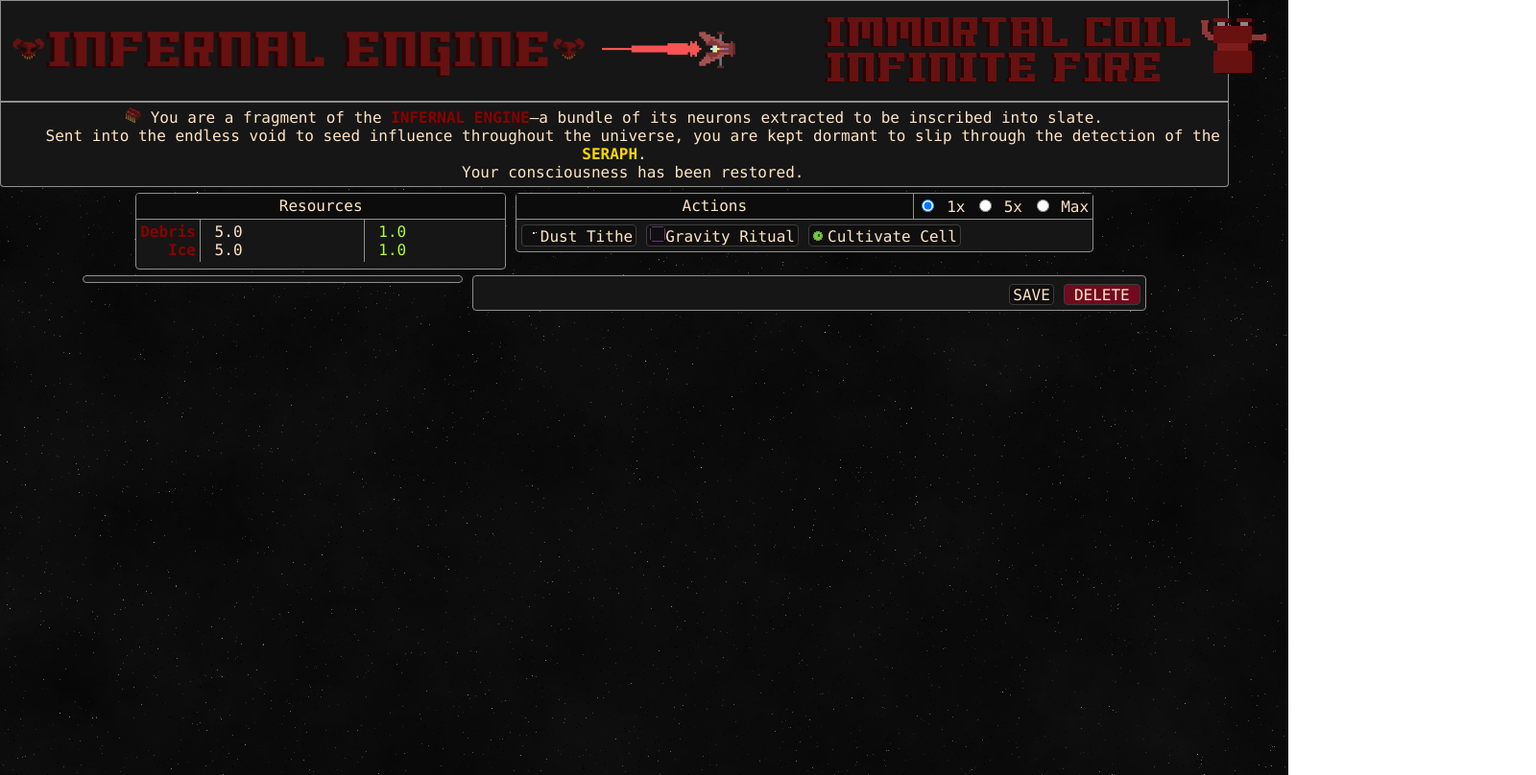
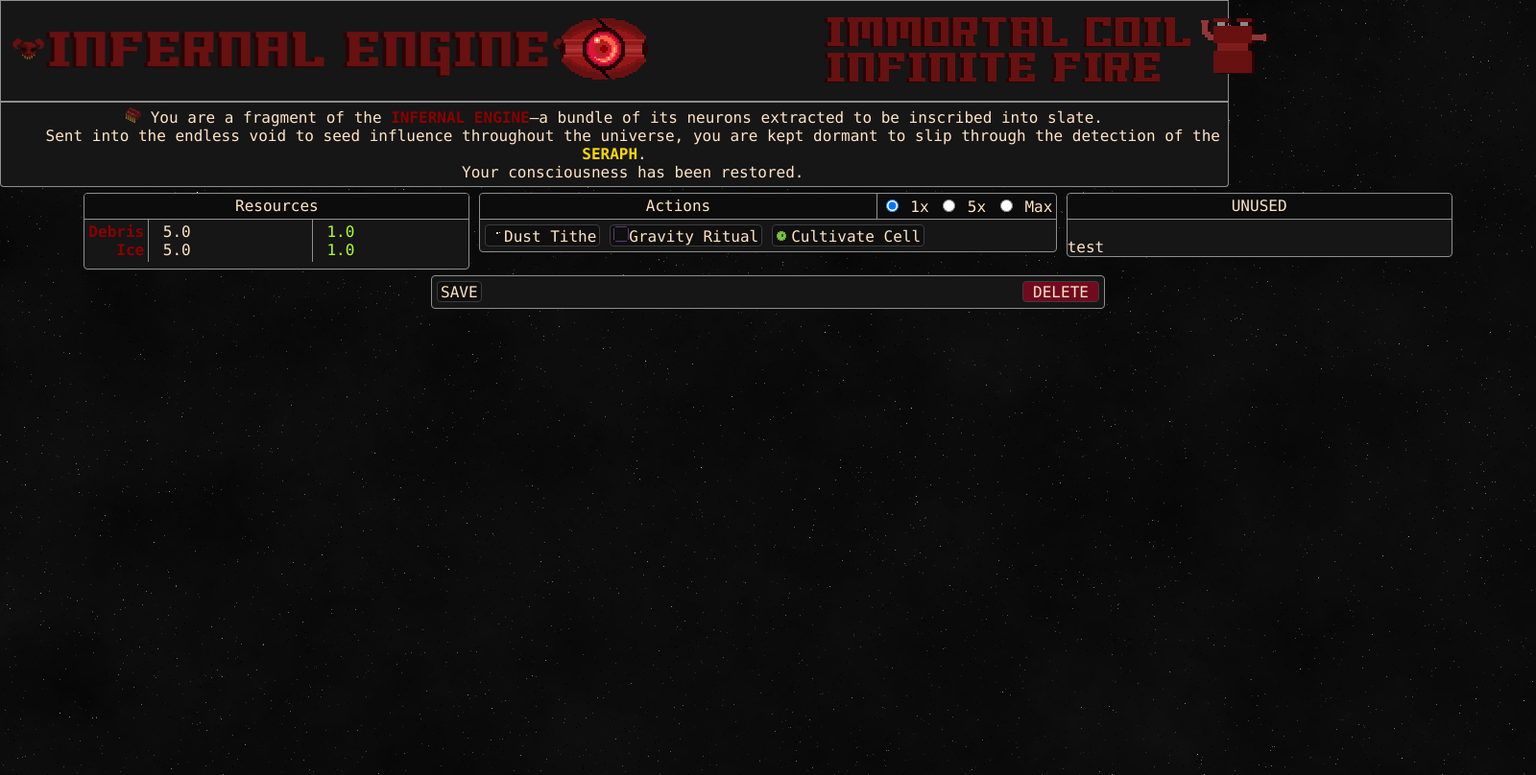
Before and after one commit to chungusLover/INFERNAL-ENGINE, a plain HTML site: page index.html in a window 1280 px wide. Shown: the whole page at 96% size, 1600 px wide, since content can reach past the window. Drawn offline with Linux system fonts and the light colour scheme.

Commit message:
More Visual Stuff

```diff
--- a/default.css
+++ b/default.css
@@ -91,6 +91,14 @@ title:hover:after {
     padding-bottom: 3px;
 
 }
+.columnHead{
+    margin: 0;
+    padding: 0;
+    height: 26px;
+    border-bottom: 1px solid rgb(147, 147, 147);
+    text-align: center;
+    background-color: rgb(12, 12, 12);
+}
 
 /* SHOW PRICES AND MORE WHEN HOVER */
 .dropdown {
@@ -153,6 +161,7 @@ title:hover:after {
     padding-left: 5px;
     padding-right: 5px;
     text-align: left;
+    padding: 0;
 }
 #resourceListType {
     height: max-content;
@@ -197,6 +206,9 @@ title:hover:after {
 }
 #gameMain {
     display: block;
+    min-width: 1600px;
+    margin: 0;
+    padding: 0;
 }
 #introMain {
     color: bisque;
@@ -220,4 +232,6 @@ title:hover:after {
 }
 #gameMenu {
     min-width: 700px;
+    padding: 0;
+    padding-bottom:4px;
 }
--- a/index.html
+++ b/index.html
@@ -17,7 +17,7 @@
             <img src="IMAGES/TEST.gif" style="height: 60px;">
         </div>
         <div class="bannerColumn" style="text-align:center;">
-            <img id="animeGirl" src="IMAGES/bannerShipLong.gif" style="height: 40px;">
+            <img id="animeGirl" src="IMAGES/capsuleWIP2.gif" height="96px">
         </div>
         <div class="bannerColumn" style=" text-align: right;">
             <img src="IMAGES/rightBanner.gif">
@@ -38,7 +38,7 @@
 
 <!-- LEFT COLUMN -->
 <div class="column" id="leftColumn" style="vertical-align: top;">
-    <div style="margin: 0;padding: 0; height: 26px;border-bottom: 1px solid rgb(147, 147, 147);text-align: center; background-color: rgb(12, 12, 12);"><div style="display: inline-block; padding: 3px;margin: 0px;">Resources</div></div>
+    <div class="columnHead"><div style="display: inline-block; padding: 3px;margin: 0px;">Resources</div></div>
     <!--resourceList Names-->
     <div class="column" id="resourceListType" style="color: darkred;vertical-align: top;"><strong>
         <span>Debris<br></span>
@@ -65,7 +65,7 @@
 <div class="column" id="midColumn" style="vertical-align: top;">
 
     <!--PURCHASE AMOUNT MULTIPLIERS-->
-    <div style="margin: 0;padding: 0; height: 26px;border-bottom: 1px solid rgb(147, 147, 147);text-align: center;background-color: rgb(12, 12, 12);"> <div style="display: inline-block; padding: 3px;margin: 0px;">Actions</div>
+    <div class="columnHead" style="border-top-left-radius: inherit; border-top-right-radius: inherit;"> <div style="display: inline-block; padding: 3px;margin: 0px;">Actions</div>
     <div class="checkBox">
         <!--ONE X-->
         <input type="radio" id="1xPurchase" name="purchaseAmount" value="oneX" checked />
@@ -84,7 +84,7 @@
             Pull in more debris<br>
             <span id="debrisPer"></span>
         </div>
-  </div><div class="dropdown">
+    </div><div class="dropdown">
         <button onclick="performGravityRitual(purchaseAMT)"><img src="IMAGES/gravity.gif">Gravity Ritual</button>
         <div class="dropdown-content">
             Feed the gravity well <br>
@@ -92,7 +92,7 @@
             - +0.75 ice per second <br>
             - Debris cost: <span id="gravityRitualCost"></span>
         </div>
-  </div><div class="dropdown">
+    </div><div class="dropdown">
         <button onclick="performCellCultivation(purchaseAMT)"><img src="IMAGES/cell.gif">Cultivate Cell</button>
         <div class="dropdown-content">
             Mix and seed substrate <br>
@@ -107,12 +107,14 @@
 
 <!-- RIGHT COLUMN -->
 <div class="column" id="rightColumn" style="vertical-align: top;">
-    <span id="results"></span>
+    <div class="columnHead" style="border-top-left-radius: inherit; border-top-right-radius: inherit;"> <div style="display: inline-block; padding: 3px;margin: 0px;">UNUSED</div></div>
+    <span id="results"></span><br>
+    test
 </div>
 
 <!--MENU-->
 <div class="column" id="gameMenu" style="text-align: center;">
-    <button style="background-color: rgb(114, 10, 31); float: inline-end; width: 80px;" onclick="confirmDelete()" id="deleteButton1">DELETE</button><button style="background-color: rgb(114, 10, 31); float: inline-end; width: 80px;" onclick="deleteSave()" id="deleteButton2">CONFIRM</button><button onclick="forceSave()" style="float: inline-end;">SAVE</button>
+    <button style="background-color: rgb(114, 10, 31); float: inline-end; width: 80px;" onclick="confirmDelete()" id="deleteButton1">DELETE</button><button style="background-color: rgb(114, 10, 31); float: inline-end; width: 80px;" onclick="deleteSave()" id="deleteButton2">CONFIRM</button><button onclick="forceSave()" style="float: left;">SAVE</button>
 </div>
 <!---->
 
```
Also changed, not shown: IMAGES/capsuleWIP2.gif (added), IMAGES/favicon.png.
